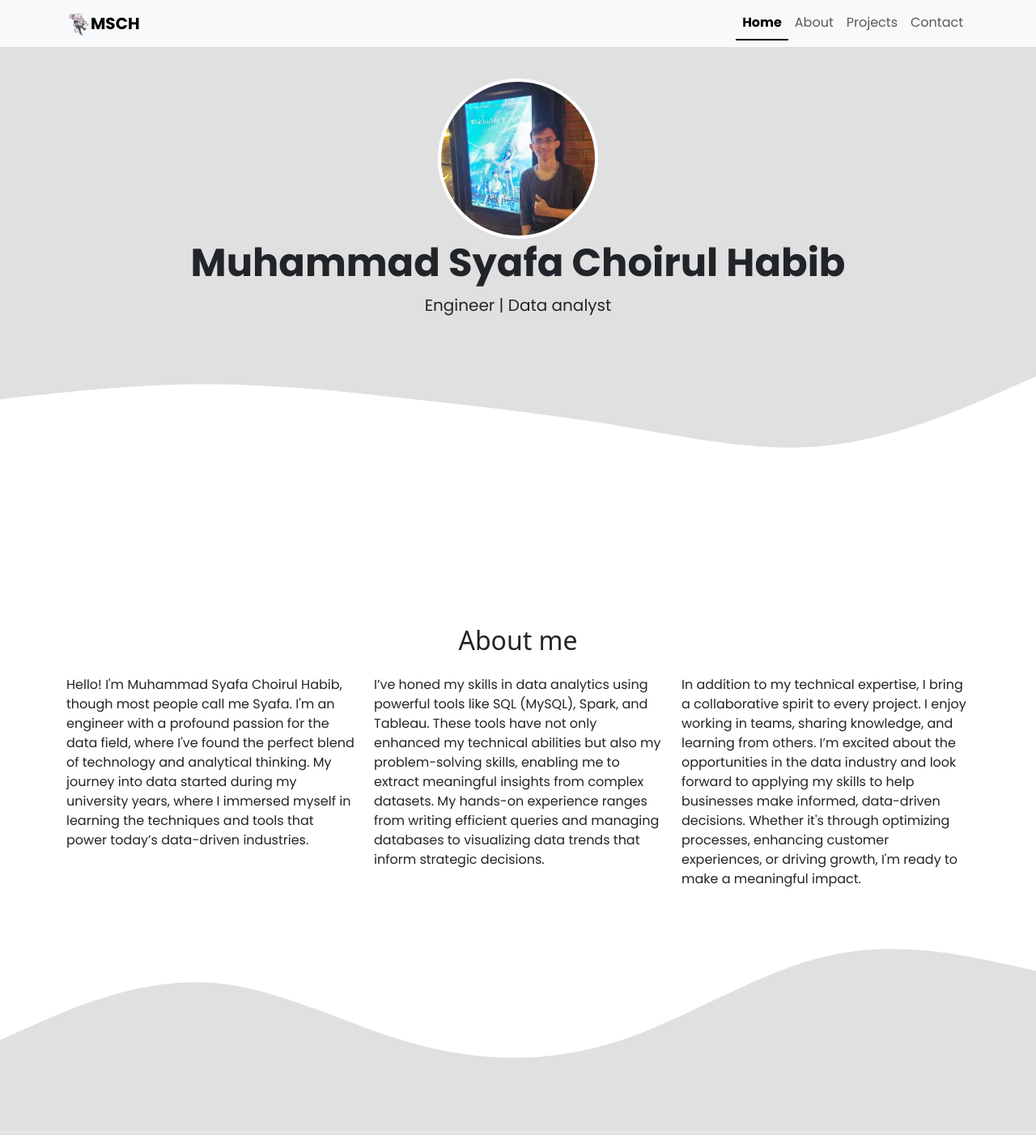
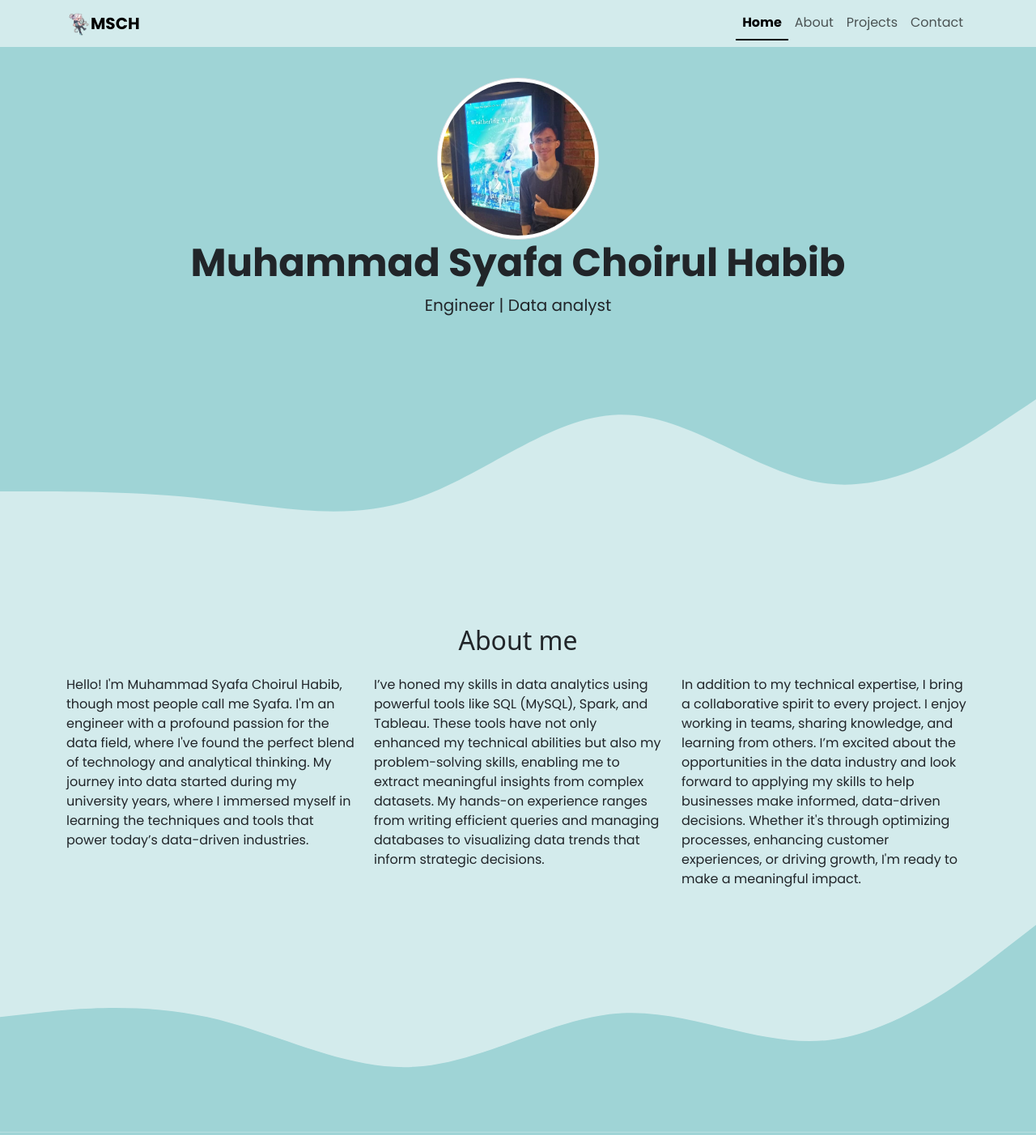
Before and after one commit to msyafach/msyafach.github.io, a plain HTML site: page index.html in a window 1280 px wide. Shown: the top 1402 px of the page at 81% size. Drawn offline with nearby package versions, Linux system fonts and the light colour scheme.

Commit message:
ganti warna

```diff
--- a/css/style.css
+++ b/css/style.css
@@ -1,10 +1,21 @@
 .jumbotron {
   padding-top: 6rem;
-  background-color: #e0e0e0;
+  background-color: #9fd4d6;
 }
 
+.navbar {
+  border-bottom: 10px;
+}
 #projects {
-  background-color: #e0e0e0;
+  background-color: #9fd4d6;
+}
+
+#about {
+  background-color: #d3ebec;
+}
+
+#contact {
+  background-color: #d3ebec;
 }
 
 section {
--- a/index.html
+++ b/index.html
@@ -20,7 +20,7 @@
   </head>
   <body id="home">
     <!-- navbar -->
-    <nav class="navbar navbar-expand-lg fixed-top bg-body-tertiary">
+    <nav class="navbar navbar-expand-lg fixed-top border-body" style="background-color: #d3ebec">
       <div class="container">
         <img class="rounded-circle" src="img/jettpng.png" width="30" alt="logo" />
         <a class="navbar-brand poppins-bold" href="#">MSCH</a>
@@ -54,9 +54,9 @@
       <p class="lead poppins-regular">Engineer | Data analyst</p>
       <svg xmlns="http://www.w3.org/2000/svg" viewBox="0 0 1440 320">
         <path
-          fill="#fff"
+          fill="#d3ebec"
           fill-opacity="1"
-          d="M0,96L48,90.7C96,85,192,75,288,74.7C384,75,480,85,576,96C672,107,768,117,864,133.3C960,149,1056,171,1152,160C1248,149,1344,107,1392,85.3L1440,64L1440,320L1392,320C1344,320,1248,320,1152,320C1056,320,960,320,864,320C768,320,672,320,576,320C480,320,384,320,288,320C192,320,96,320,48,320L0,320Z"
+          d="M0,224L48,224C96,224,192,224,288,234.7C384,245,480,267,576,234.7C672,203,768,117,864,117.3C960,117,1056,203,1152,213.3C1248,224,1344,160,1392,128L1440,96L1440,320L1392,320C1344,320,1248,320,1152,320C1056,320,960,320,864,320C768,320,672,320,576,320C480,320,384,320,288,320C192,320,96,320,48,320L0,320Z"
         ></path>
       </svg>
     </section>
@@ -93,9 +93,9 @@
       </div>
       <svg xmlns="http://www.w3.org/2000/svg" viewBox="0 0 1440 320">
         <path
-          fill="#e0e0e0"
+          fill="#9fd4d6"
           fill-opacity="1"
-          d="M0,192L48,170.7C96,149,192,107,288,112C384,117,480,171,576,197.3C672,224,768,224,864,192C960,160,1056,96,1152,74.7C1248,53,1344,75,1392,85.3L1440,96L1440,320L1392,320C1344,320,1248,320,1152,320C1056,320,960,320,864,320C768,320,672,320,576,320C480,320,384,320,288,320C192,320,96,320,48,320L0,320Z"
+          d="M0,160L48,154.7C96,149,192,139,288,160C384,181,480,235,576,229.3C672,224,768,160,864,154.7C960,149,1056,203,1152,192C1248,181,1344,107,1392,69.3L1440,32L1440,320L1392,320C1344,320,1248,320,1152,320C1056,320,960,320,864,320C768,320,672,320,576,320C480,320,384,320,288,320C192,320,96,320,48,320L0,320Z"
         ></path>
       </svg>
     </section>
@@ -141,9 +141,9 @@
       </div>
       <svg xmlns="http://www.w3.org/2000/svg" viewBox="0 0 1440 320">
         <path
-          fill="#ffffff"
+          fill="#d3ebec"
           fill-opacity="1"
-          d="M0,96L48,112C96,128,192,160,288,160C384,160,480,128,576,149.3C672,171,768,245,864,234.7C960,224,1056,128,1152,80C1248,32,1344,32,1392,32L1440,32L1440,320L1392,320C1344,320,1248,320,1152,320C1056,320,960,320,864,320C768,320,672,320,576,320C480,320,384,320,288,320C192,320,96,320,48,320L0,320Z"
+          d="M0,224L48,208C96,192,192,160,288,165.3C384,171,480,213,576,208C672,203,768,149,864,154.7C960,160,1056,224,1152,261.3C1248,299,1344,309,1392,314.7L1440,320L1440,320L1392,320C1344,320,1248,320,1152,320C1056,320,960,320,864,320C768,320,672,320,576,320C480,320,384,320,288,320C192,320,96,320,48,320L0,320Z"
         ></path>
       </svg>
     </section>
```
